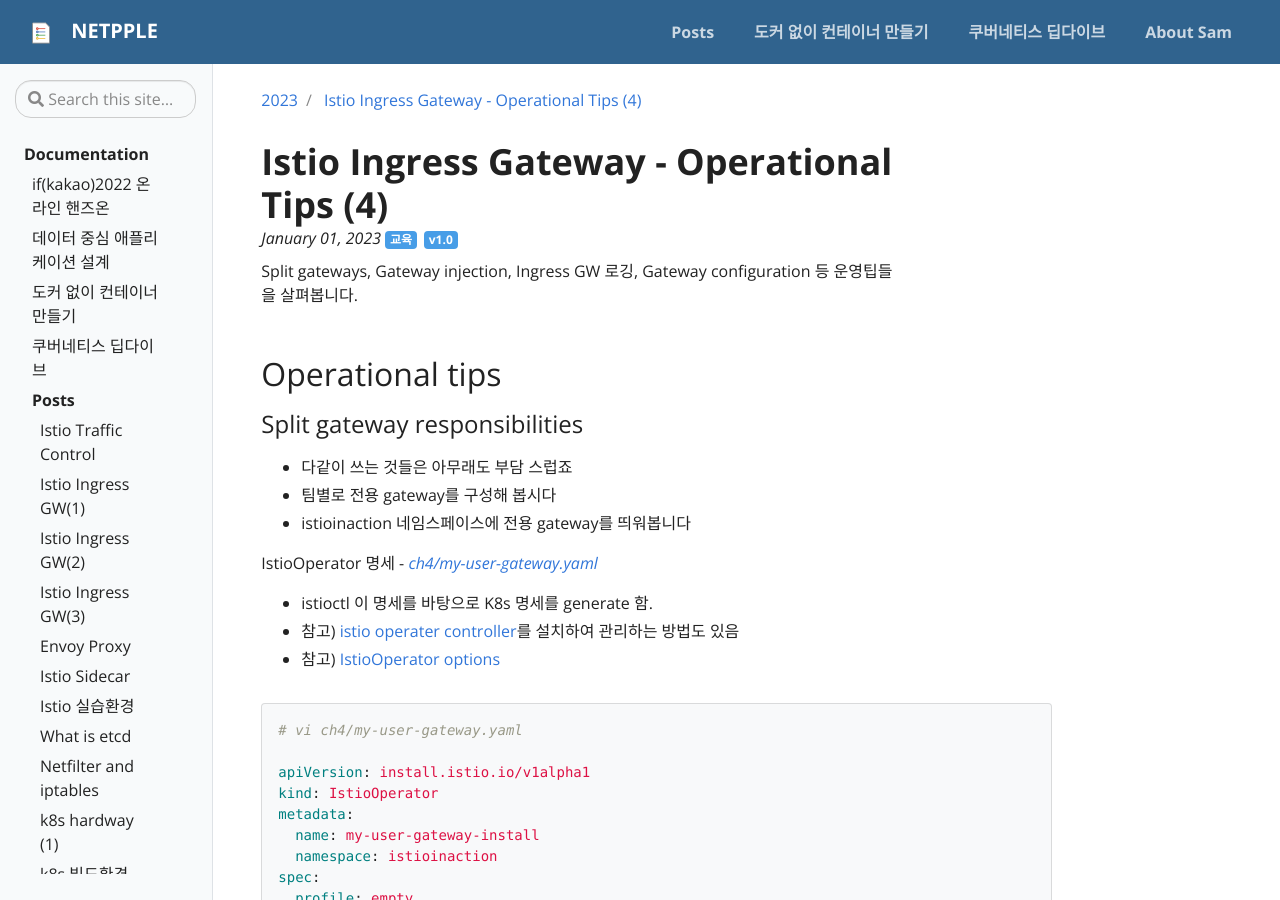
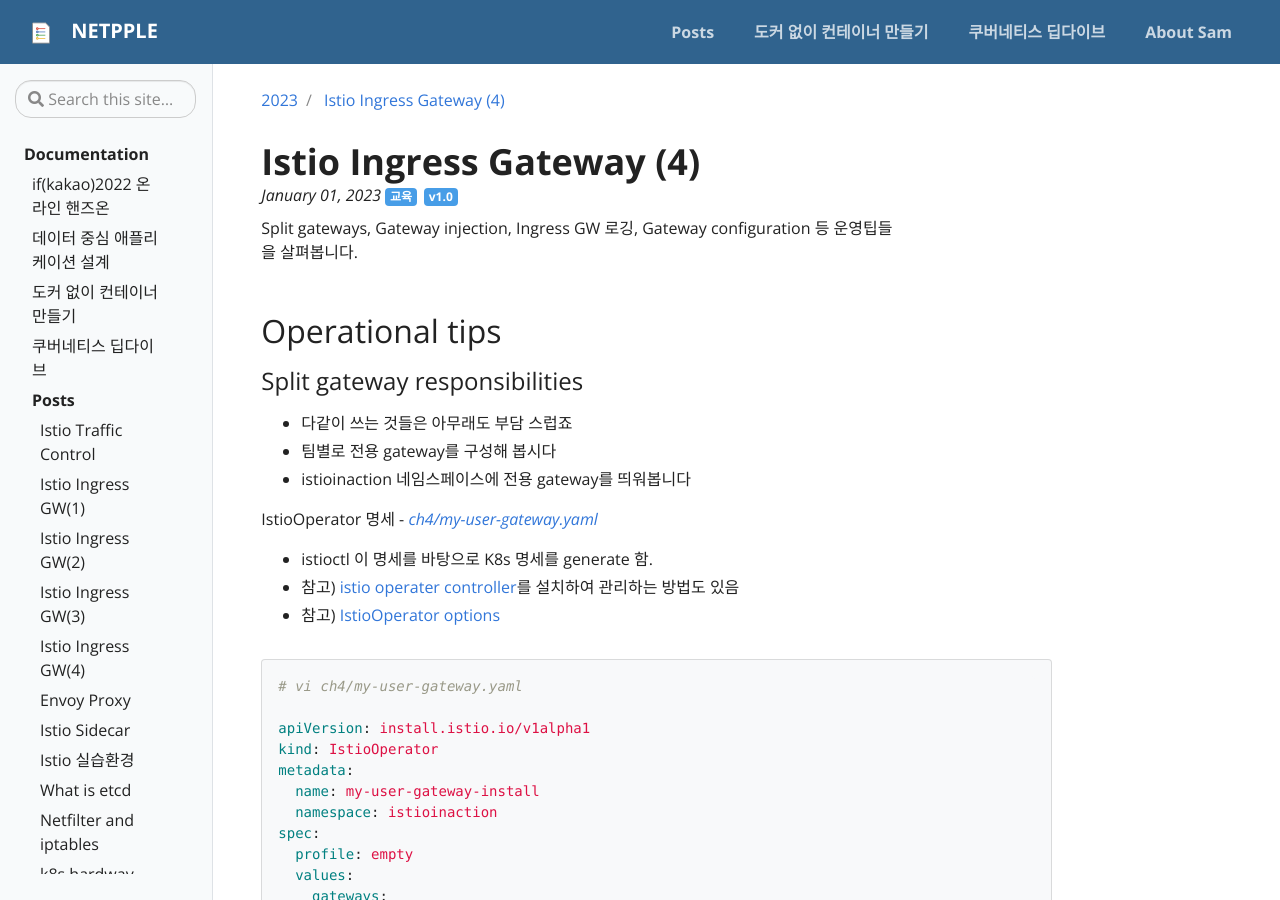
Before and after one commit to netpple/netpple.github.io, a Jekyll site: the page built from _posts/2023-01-01-Istio-ch4-4-tips.md, in a window 1280 px wide and 900 px high. Built offline with Jekyll 4.4.1, drawn with Linux system fonts in a browser that asks for light colours; our own code applies the rules of GitHub Pages for plain Markdown files.

Commit message:
네비추가 및 보정

```diff
--- a/_data/toc.yml
+++ b/_data/toc.yml
@@ -75,6 +75,8 @@
       url: "2022/Istio-ch4-2-ingress-gw"
     - title: "Istio Ingress GW(3)"
       url: "2022/Istio-ch4-3-ingress-gw"
+    - title: "Istio Ingress GW(4)"
+      url: "2023/Istio-ch4-4-tips"
     - title: "Envoy Proxy"
       url: "2022/Istio-ch3-envoy"
     - title: "Istio Sidecar"
--- a/_posts/2023-01-01-Istio-ch4-4-tips.md
+++ b/_posts/2023-01-01-Istio-ch4-4-tips.md
@@ -1,5 +1,5 @@
 ---
-title: Istio Ingress Gateway - Operational Tips (4)
+title: Istio Ingress Gateway (4)
 version: v1.0
 description: istio in action 4장 실습4
 date: 2023-01-01 09:00:00 +09:00
```
